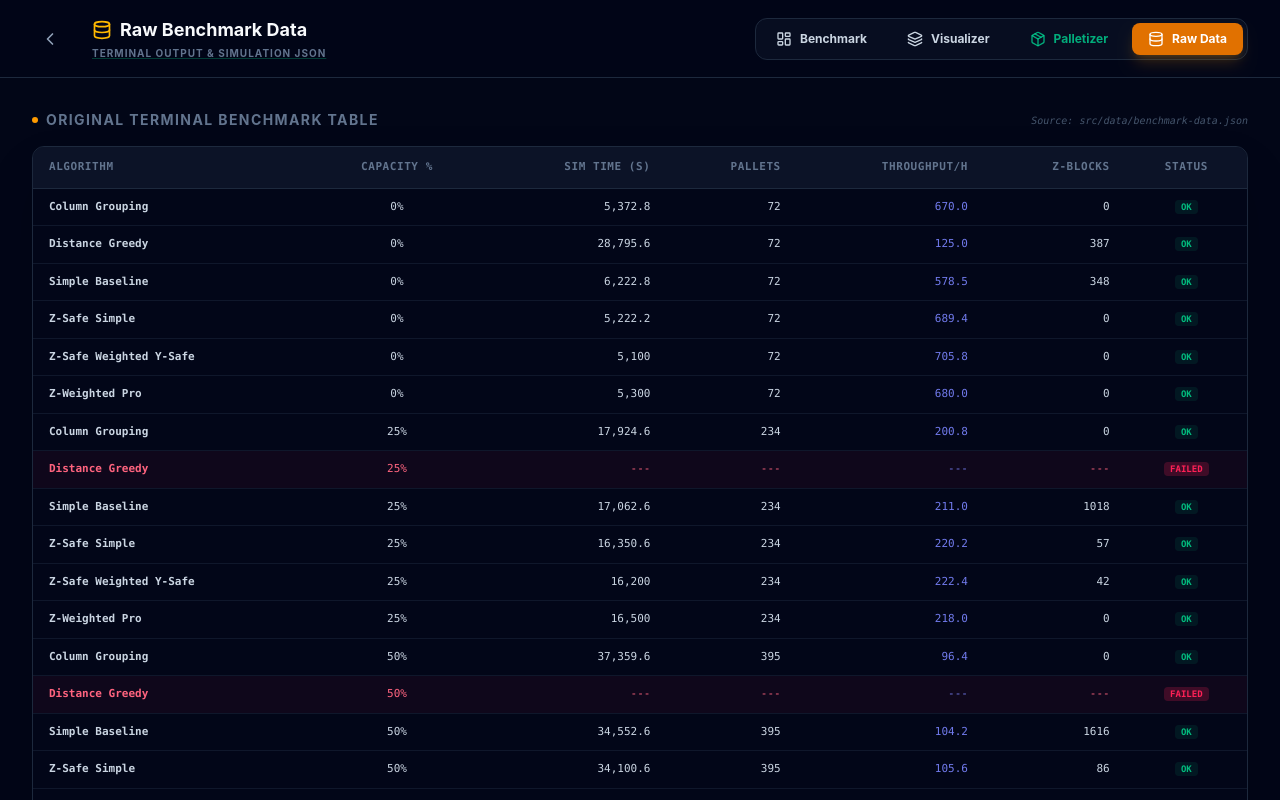
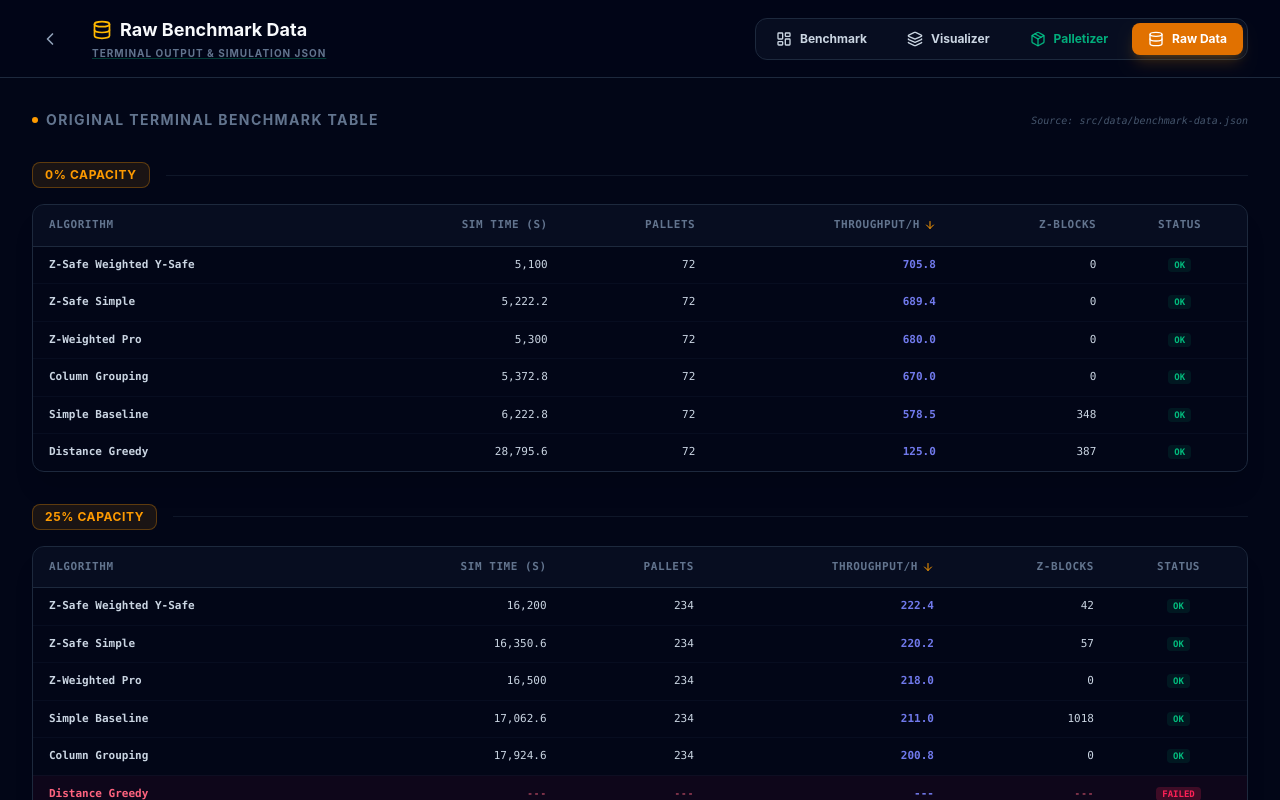
Before and after one commit to cfd24/hackathonupc, a React (Vite) app in the folder dashboard/: page /raw-data in a window 1280 px wide. Built offline with nearby package versions, Linux system fonts and the light colour scheme.

Commit message:
refactor: multi-block independent sorting on raw data page

```diff
--- a/dashboard/src/pages/RawDataPage.jsx
+++ b/dashboard/src/pages/RawDataPage.jsx
@@ -1,7 +1,7 @@
-import React, { useState } from 'react';
+import React, { useState, useMemo } from 'react';
 import {
   ChevronLeft, LayoutDashboard, Layers, Package, Database,
-  Copy, Download, Check
+  Copy, Download, Check, ArrowUp, ArrowDown, Info
 } from 'lucide-react';
 import { Link } from 'react-router-dom';
 import { clsx } from 'clsx';
@@ -13,8 +13,17 @@ function cn(...inputs) {
   return twMerge(clsx(inputs));
 }
 
+const CAPACITY_LEVELS = [0, 25, 50, 75];
+
 export default function RawDataPage() {
   const [copied, setCopied] = useState(false);
+  const [sortConfigs, setSortConfigs] = useState(
+    CAPACITY_LEVELS.reduce((acc, cap) => ({
+      ...acc,
+      [cap]: { key: 'throughput_per_h', dir: 'desc' }
+    }), {})
+  );
+
   const jsonString = JSON.stringify(realisticResults, null, 2);
 
   const handleCopy = () => {
@@ -35,11 +44,39 @@ export default function RawDataPage() {
     URL.revokeObjectURL(url);
   };
 
-  // Group data by capacity for the table
-  const sortedData = [...benchmarkData].sort((a, b) => {
-    if (a.capacity_pct !== b.capacity_pct) return a.capacity_pct - b.capacity_pct;
-    return a.algorithm.localeCompare(b.algorithm);
+  const toggleSort = (cap, key) => {
+    setSortConfigs(prev => {
+      const current = prev[cap];
+      if (current.key === key) {
+        return { ...prev, [cap]: { key, dir: current.dir === 'asc' ? 'desc' : 'asc' } };
+      }
+      return { ...prev, [cap]: { key, dir: 'desc' } };
     });
+  };
+
+  const getSortedData = (cap) => {
+    const config = sortConfigs[cap];
+    const blockData = benchmarkData.filter(d => d.capacity_pct === cap);
+
+    return [...blockData].sort((a, b) => {
+      // Rule: FAILED rows always at the bottom
+      if (a.status === 'failed' && b.status !== 'failed') return 1;
+      if (a.status !== 'failed' && b.status === 'failed') return -1;
+      if (a.status === 'failed' && b.status === 'failed') return a.algorithm.localeCompare(b.algorithm);
+
+      const valA = a[config.key];
+      const valB = b[config.key];
+
+      if (valA === null) return 1;
+      if (valB === null) return -1;
+
+      let comparison = 0;
+      if (typeof valA === 'string') comparison = valA.localeCompare(valB);
+      else comparison = valA - valB;
+
+      return config.dir === 'asc' ? comparison : -comparison;
+    });
+  };
 
   return (
     <div className="min-h-screen bg-[#020617] text-slate-300 font-sans flex flex-col h-screen overflow-hidden">
@@ -69,8 +106,8 @@ export default function RawDataPage() {
       </header>
 
       <main className="flex-1 overflow-y-auto p-8 space-y-12 scrollbar-hide">
-        {/* Section 1: Terminal Table */}
-        <section className="space-y-4">
+        {/* Section 1: Split Table Blocks */}
+        <section className="space-y-8">
           <div className="flex items-center justify-between">
             <h2 className="text-sm font-bold text-slate-500 uppercase tracking-widest flex items-center gap-2">
               <div className="w-1.5 h-1.5 rounded-full bg-amber-500" />
@@ -79,30 +116,59 @@ export default function RawDataPage() {
             <div className="text-[10px] text-slate-600 font-mono italic">Source: src/data/benchmark-data.json</div>
           </div>
 
-          <div className="border border-slate-800 rounded-xl overflow-hidden bg-slate-950 shadow-2xl">
+          <div className="grid grid-cols-1 gap-8">
+            {CAPACITY_LEVELS.map(cap => {
+              const sortedData = getSortedData(cap);
+              const config = sortConfigs[cap];
+
+              return (
+                <div key={cap} className="space-y-4">
+                  <div className="flex items-center gap-4">
+                    <div className="px-3 py-1 bg-amber-500/10 border border-amber-500/30 rounded-lg text-amber-500 text-xs font-bold uppercase tracking-wider">{cap}% Capacity</div>
+                    <div className="h-px flex-1 bg-slate-800/50" />
+                  </div>
+
+                  <div className="border border-slate-800 rounded-xl overflow-hidden bg-slate-950/50 shadow-xl">
                     <table className="w-full text-left border-collapse font-mono text-[11px]">
                       <thead>
-                <tr className="bg-slate-900/80 border-b border-slate-800">
-                  <th className="px-4 py-3 text-slate-500 font-bold uppercase tracking-wider">Algorithm</th>
-                  <th className="px-4 py-3 text-slate-500 font-bold uppercase tracking-wider text-center">Capacity %</th>
-                  <th className="px-4 py-3 text-slate-500 font-bold uppercase tracking-wider text-right">Sim Time (s)</th>
-                  <th className="px-4 py-3 text-slate-500 font-bold uppercase tracking-wider text-right">Pallets</th>
-                  <th className="px-4 py-3 text-slate-500 font-bold uppercase tracking-wider text-right">Throughput/h</th>
-                  <th className="px-4 py-3 text-slate-500 font-bold uppercase tracking-wider text-right">Z-Blocks</th>
-                  <th className="px-4 py-3 text-slate-500 font-bold uppercase tracking-wider text-center">Status</th>
+                        <tr className="bg-slate-900/50 border-b border-slate-800">
+                          {[
+                            { label: 'Algorithm', key: 'algorithm', align: 'left' },
+                            { label: 'Sim Time (s)', key: 'sim_time_s', align: 'right' },
+                            { label: 'Pallets', key: 'pallets', align: 'right' },
+                            { label: 'Throughput/h', key: 'throughput_per_h', align: 'right' },
+                            { label: 'Z-Blocks', key: 'z_blocks', align: 'right' },
+                            { label: 'Status', key: null, align: 'center' }
+                          ].map(col => (
+                            <th
+                              key={col.label}
+                              onClick={() => col.key && toggleSort(cap, col.key)}
+                              className={cn(
+                                "px-4 py-3 text-slate-500 font-bold uppercase tracking-wider",
+                                col.key && "cursor-pointer hover:text-slate-300 transition-colors select-none",
+                                col.align === 'center' ? 'text-center' : col.align === 'right' ? 'text-right' : 'text-left'
+                              )}
+                            >
+                              <div className={cn("flex items-center gap-1", col.align === 'right' && "justify-end", col.align === 'center' && "justify-center")}>
+                                {col.label}
+                                {config.key === col.key && (
+                                  config.dir === 'asc' ? <ArrowUp className="w-3 h-3 text-amber-500" /> : <ArrowDown className="w-3 h-3 text-amber-500" />
+                                )}
+                              </div>
+                            </th>
+                          ))}
                         </tr>
                       </thead>
-              <tbody className="divide-y divide-slate-900">
+                      <tbody className="divide-y divide-slate-900/50">
                         {sortedData.map((row, i) => (
                           <tr key={i} className={cn(
                             "hover:bg-slate-900/40 transition-colors",
                             row.status === 'failed' ? "bg-rose-500/5 text-rose-400" : "text-slate-300"
                           )}>
                             <td className="px-4 py-2.5 font-bold">{row.algorithm}</td>
-                    <td className="px-4 py-2.5 text-center">{row.capacity_pct}%</td>
                             <td className="px-4 py-2.5 text-right">{row.sim_time_s ? row.sim_time_s.toLocaleString() : '---'}</td>
                             <td className="px-4 py-2.5 text-right">{row.pallets || '---'}</td>
-                    <td className="px-4 py-2.5 text-right text-indigo-400/90">{row.throughput_per_h ? row.throughput_per_h.toFixed(1) : '---'}</td>
+                            <td className="px-4 py-2.5 text-right text-indigo-400/90 font-bold">{row.throughput_per_h ? row.throughput_per_h.toFixed(1) : '---'}</td>
                             <td className="px-4 py-2.5 text-right">{row.z_blocks !== null ? row.z_blocks : '---'}</td>
                             <td className="px-4 py-2.5 text-center">
                               <span className={cn(
@@ -116,6 +182,10 @@ export default function RawDataPage() {
                         ))}
                       </tbody>
                     </table>
+                  </div>
+                </div>
+              );
+            })}
           </div>
         </section>
 
```
Lines whose indentation alone changed are shown as unchanged.
